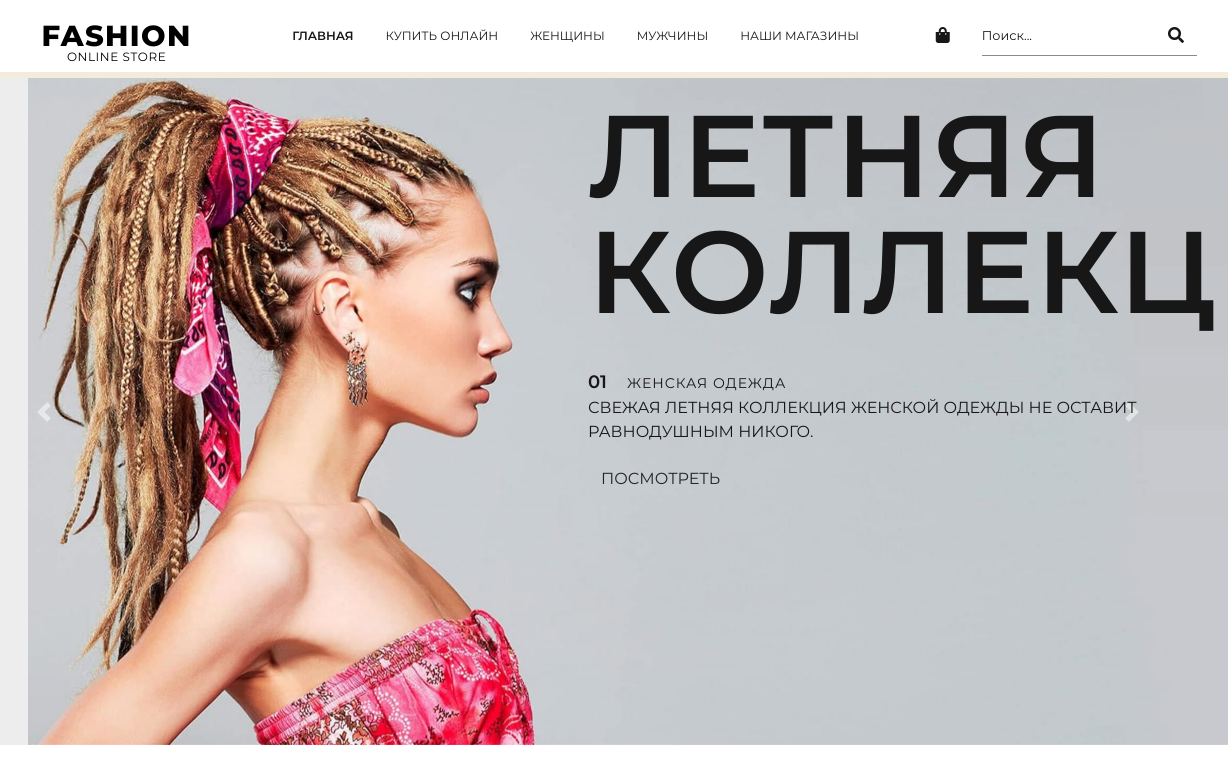
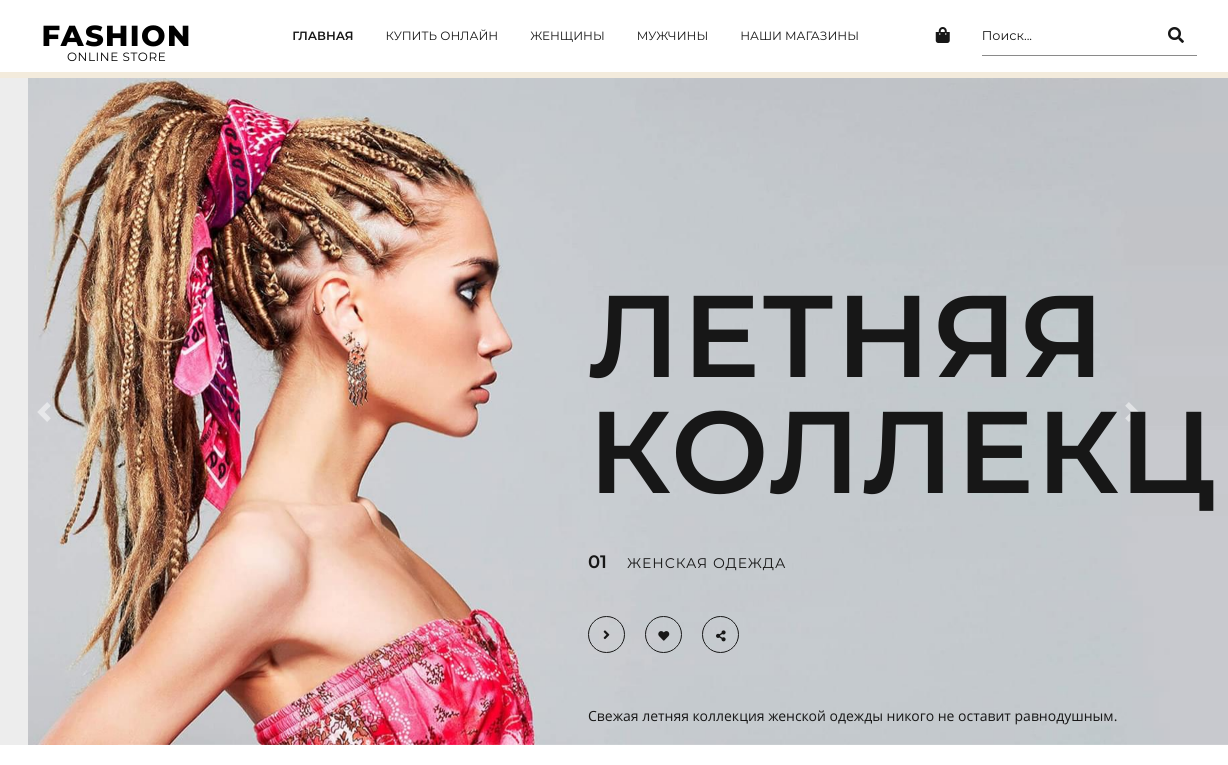
Before and after one commit to starayadm/Fashion-Store, a website: page app/index.html in a window 1280 px wide. Shown: the full height of the page, 52-1280 px from the left. Drawn offline with Linux system fonts and the light colour scheme.

Commit message:
State before creating branch carousel-caption

```diff
--- a/app/index.html
+++ b/app/index.html
@@ -121,15 +121,71 @@
                               <span class="num">01</span>
                               <span class="text">Женская одежда</span>
                             </div>
-                            <div class="carousel-caption__text">
-                              <p>
-                                Свежая летняя коллекция женской одежды не
-                                оставит равнодушным никого.
-                              </p>
+                            <div class="row">
+                              <div class="col-12">
+                                <div class="carousel-caption__icons">
+                                  <button type="button" class="share-icon">
+                                    <i
+                                      class="fas fa-angle-right"
+                                      aria-hidden="true"
+                                    ></i>
+                                  </button>
+                                  <button type="button" class="share-icon">
+                                    <i
+                                      class="fas fa-heart"
+                                      aria-hidden="true"
+                                    ></i>
+                                  </button>
+                                  <button type="button" class="share-icon">
+                                    <i
+                                      class="fas fa-share-alt"
+                                      aria-hidden="true"
+                                    ></i>
+                                  </button>
+                                </div>
+                                <div class="carousel-caption__text">
+                                  <p>
+                                    Свежая летняя коллекция женской одежды
+                                    никого не&nbsp;оставит равнодушным.
+                                  </p>
+                                </div>
+                                <a
+                                  href="#"
+                                  class="btn btn-primary btn-sm"
+                                  role="button"
+                                  >Посмотреть</a
+                                >
+                              </div>
+                              <div class="col-12">
+                                <!-- <div class="offer">
+                                  <img
+                                    src="./images/dest/offer-1.jpg"
+                                    class="img-fluid offer__img"
+                                    alt="#"
+                                  />
+                                  <div class="offer__content">
+                                    <div class="offer__header">
+                                      <h3 class="offer__title">
+                                        Предложение месяца
+                                      </h3>
+                                      <p class="offer__tagline">
+                                        Джинсовая куртка
+                                      </p>
+                                    </div>
+                                    <div class="offer__body">
+                                      <p class="offer__price-crossed-out">
+                                        ₽3500
+                                      </p>
+                                      <p class="offer__price">₽2300</p>
+                                      <a href="#" class="btn btn-secondary"
+                                        >Купить</a
+                                      >
+                                    </div>
+                                    <div class="timer"></div>
+                                  </div>
+                                </div> -->
+                              </div>
                             </div>
-                            <a href="#" class="btn hero__carousel-btn"
-                              >Посмотреть</a
-                            >
                           </div>
                         </div>
                       </div>
--- a/app/sass/_config.sass
+++ b/app/sass/_config.sass
@@ -1,3 +1,14 @@
+// Customized bootstrap styles
+
+$theme-colors: (primary: #171717)
+
+$btn-padding-y-sm: 1rem
+$btn-padding-x-sm: 2rem
+$btn-font-size-sm: 0.75rem
+$btn-line-height-sm: 1.5
+$btn-border-radius-sm: 40px
+
+
 // IMPORT SECTION
 
 @import "node_modules/bootstrap/scss/functions"
@@ -21,8 +32,7 @@ $accent: #171717
 $textcolor: #171717
 $light-gray: #ededed
 $brand-color: #000
-$theme-colors: ("primary": #171717)
-
+$bg-offer: #363636
 
 $system: -apple-system, BlinkMacSystemFont, Arial, sans-serif // System Font Family
 $montserrat: Montserrat, sans-serif
--- a/app/sass/main.sass
+++ b/app/sass/main.sass
@@ -76,7 +76,7 @@
 		position: absolute
 		top: 0
 		left: 0
-		z-index: 10
+		z-index: 100
 		width: 100%
 		background-color: $light-gray
 		@include media-breakpoint-up(lg)
@@ -121,6 +121,7 @@
 
 .carousel-caption
 	position: static
+	padding-top: 200px
 	text-align: left
 	text-transform: uppercase
 	color: $textcolor
@@ -131,6 +132,7 @@
 		line-height: 1
 		letter-spacing: 2px
 	&__tagline
+		margin-bottom: 40px
 		line-height: 1.4
 		.num
 			display: inline-block
@@ -140,3 +142,42 @@
 		.text
 			font-size: 14px
 			letter-spacing: 1px
+	&__icons
+		margin-bottom: 50px
+		.fas.fa-heart, .fas.fa-angle-right, .fas.fa-share-alt
+			&::before
+				font-size: 11px
+				line-height: 37px
+				color: $textcolor
+				transition: color 0.3s ease
+		.fas.fa-angle-right
+			&::before
+				font-size: 14px
+		.share-icon
+			width: 37px
+			height: 37px
+			padding: 0
+			background-color: transparent
+			border: 1px solid $textcolor
+			border-radius: 10em
+			transition: background-color 0.3s ease
+			&:not(:last-of-type)
+				margin-right: 1rem
+			&:hover, &:focus
+				background-color: $textcolor
+				.fas.fa-heart, .fas.fa-angle-right, .fas.fa-share-alt
+					&::before
+						color: $white
+	&__text
+		margin-bottom: 40px
+		font-family: $opensans
+		font-size: 14px
+		line-height: 1.8
+		text-transform: none
+
+.btn-sm
+	letter-spacing: 0.5px
+
+.offer
+	display: flex
+	background-color: $bg-offer
```
Also changed, not shown: app/css/app.min.css, app/images/dest/offer-1.jpg (added), app/images/dest/preview.jpg (deleted), app/images/src/offer-1.jpg (added).
